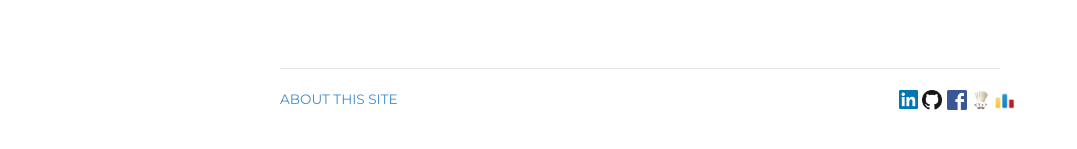
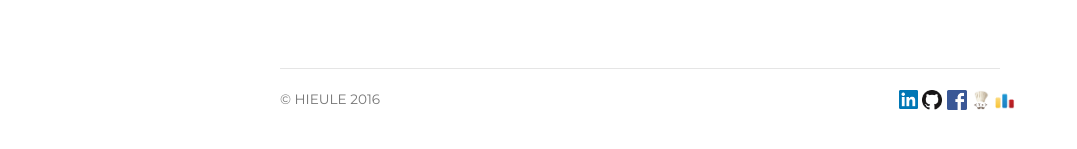
Before and after one commit to hieule22/hieule22.github.io, a Jekyll site: the page built from index.html, in a window 1280 px wide. Shown: the part 305-454 px from the top of the page, without its empty margins (0-1077 px from the left). Built offline with Jekyll 4.4.1, drawn with Linux system fonts in a browser that asks for light colours.

Commit message:
Update footer

```diff
--- a/_includes/footer.html
+++ b/_includes/footer.html
@@ -1,7 +1,8 @@
 <div class="footer">
 	<div class="row">
 		<div class="col-sm-8">
-			<p class="pull-left"><small><a href="/about" title="About this site">About this site</a></small></p>
+			<!-- <p class="pull-left"><small><a href="/about" title="About this site">About this site</a></small></p> -->
+			<p><small>&copy; hieule 2016</small></p>
 		</div>
 
 		<div class="col-sm-4">
```
